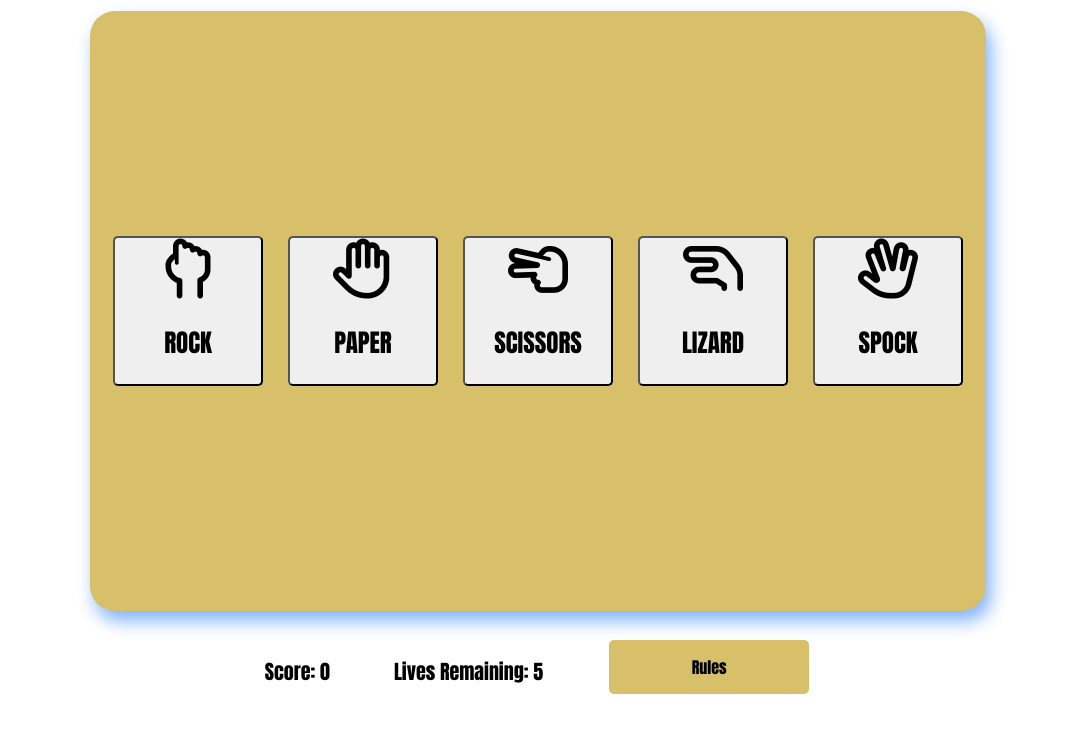
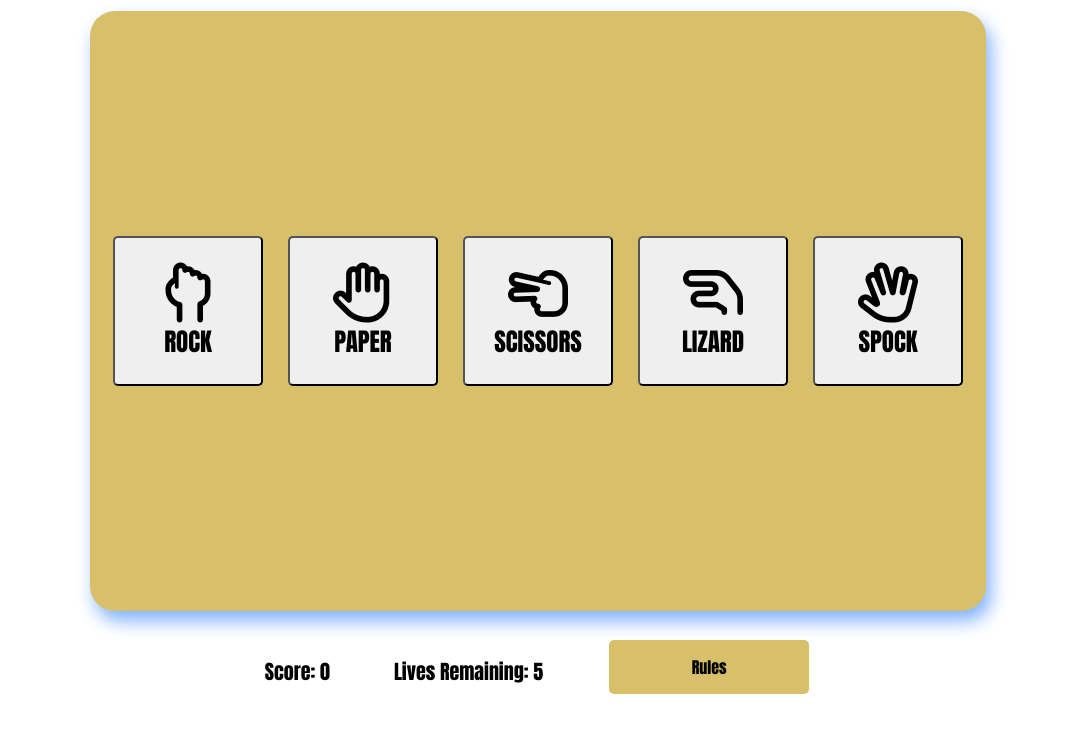
Before and after one commit to DeanBurke/RPSLS-TUS, a plain HTML site: page index.html in a window 1280 px wide. Shown: the part 206-938 px from the top of the page, without its empty margins (102-1178 px from the left). Drawn offline with Linux system fonts and the light colour scheme.

Commit message:
Adjusted buttons on the game area, as incorrect P tag was placed within the i element

```diff
--- a/index.html
+++ b/index.html
@@ -27,23 +27,28 @@
         <div id="buttons">
             <button class="game-buttons btn--rock" title="Rock" onclick="playerChoice('Rock')">
                 <i class="fa-regular fa-hand-back-fist"></i>
-                <p>ROCK</p>
+                <br>
+                ROCK
             </button>
             <button class="game-buttons btn--paper" title="Paper" onclick="playerChoice('Paper')">
                 <i class="fa-regular fa-hand"></i>
-                <p>PAPER</p>
+                <br>
+                PAPER
             </button>
             <button class="game-buttons btn--scissors" title="Scissors" onclick="playerChoice('Scissors')">
                 <i class="fa-regular fa-hand-scissors"></i>
-                <p>SCISSORS</p>
+                <br>
+                SCISSORS
             </button>
             <button class="game-buttons btn--lizard" title="Lizard" onclick="playerChoice('Lizard')">
                 <i class="fa-regular fa-hand-lizard"></i>
-                <p>LIZARD</p>
+                <br>
+                LIZARD
             </button>
             <button class="game-buttons btn--spock" title="Spock" onclick="playerChoice('Spock')">
                 <i class="fa-regular fa-hand-spock"></i>
-                <p>SPOCK</p>
+                <br>
+                SPOCK
             </button>
         </div>
     </div>
```
Also changed, not shown: 1 other file.
